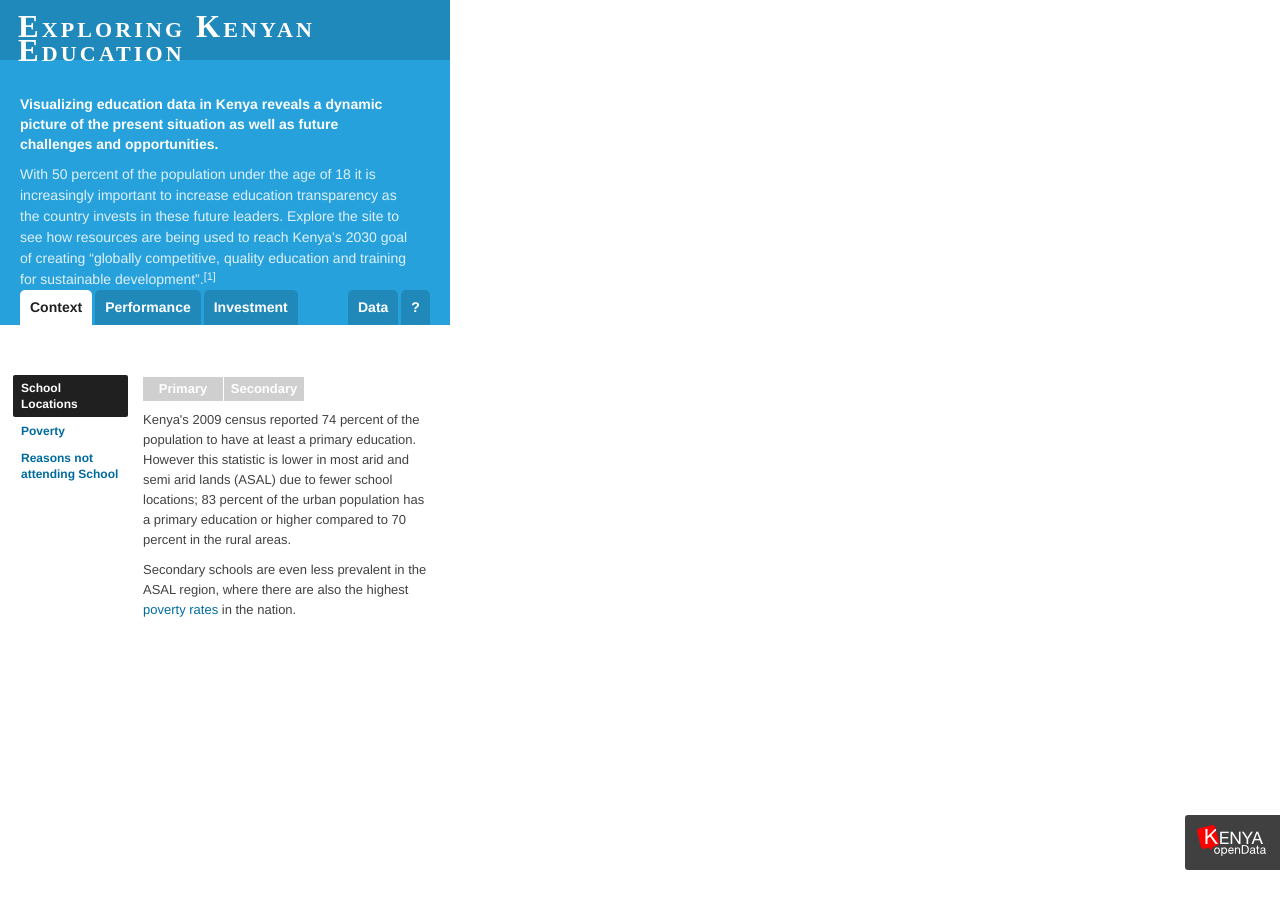
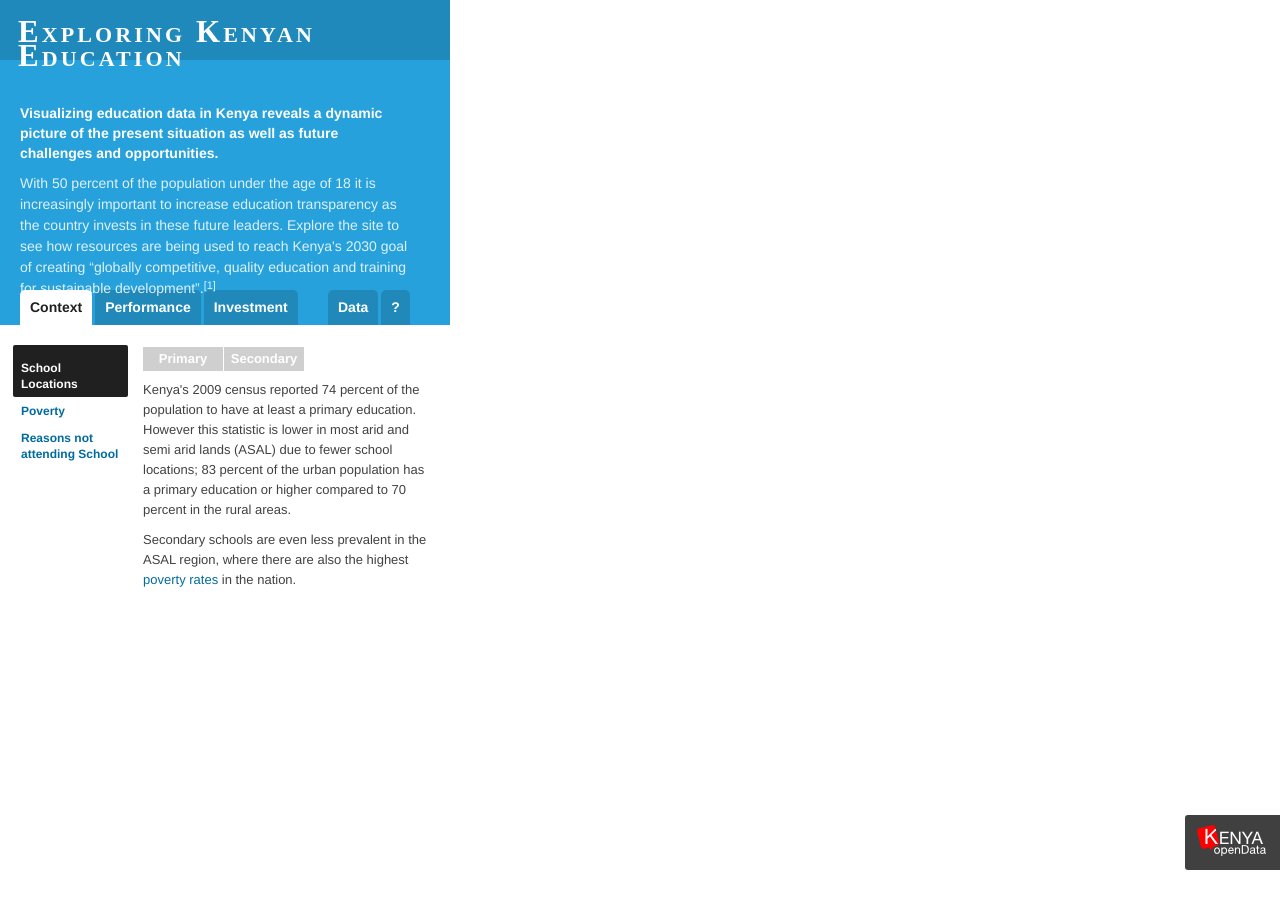
Before and after one commit to developmentseed/kenya-bank, a Jekyll site: the page index.html, which Jekyll copies as it is, in a window 1280 px wide. Built offline with Jekyll 4.4.1, drawn with Linux system fonts in a browser that asks for light colours; some web fonts are replaced; Markdown is read by kramdown in place of the engine named in the settings.

Commit message:
moved layer switcher higher

```diff
--- a/index.html
+++ b/index.html
@@ -22,7 +22,7 @@
     <li><a href='#' data-story='performance'>Performance</a></li>
     <li><a href='#' data-story='investment'>Investment</a></li>
   </ul>
-  <ul id='data-modal' class='clearfix limiter layers'>
+  <ul id='data-modal' class='layers'>
     <li><a href='open' data-story='open'>Data</a></li>
     <li><a href='#' data-story='methods' class='methods-link'>?</a></li>
   </ul>
@@ -48,7 +48,7 @@
             </div>
           </li>
           <li>
-            <a href='#' data-layer='mayarichman.kenya_poverty_noint,worldbank-education.kenya_reason' class='section-name'>Reasons not attending School</a>
+            <a href='#' data-layer='mayarichman.kenya_poverty_noint,worldbank-education.kenya_reason_attend' class='section-name'>Reasons not attending School</a>
             <div class='section'>
                 <p>In Wajir, a district with an 84 percent poverty rate in the ASAL, family related reasons, such as 'Had to work or help at home' and economic reasons like 'No money for school costs', are frequently cited as the reason for never attending school.</p> <p>Regardless of the school location and public education ensured as a universal right, other school-related costs or a family"s economic insecurity can jeopardize the student attendance and retention.</p>
                 <p>These factors directly affect  <a href='#' data-story='performance'>school performance</a>.</p>
@@ -60,7 +60,7 @@
       <div class='story performance'>
         <ul class='subnav'>
           <li class='active'>
-            <a href='#' data-layer='worldbank-education.kenya_lit' class='section-name'>Literacy by District</a>
+            <a href='#' data-layer='worldbank-education.kenya_lit' class='section-name'>Literacy</a>
             <div class='section'>
               <p>High literacy rates throughout many districts are the result of a strong primary education system in Kenya. However, many gaps can be seen, with some literacy rates falling below 20 percent arid areas with lower populations. Predictably, literacy rates are higher where there is great <a href='#' >access to schools</a>. Areas such as West Pokot and Turkana may soon see an increase in literacy due to high <a data-layer='mayarichman.kenya_prim_exam_10' href='#'>2010 exam results</a>, which show strengthening local education.
             </div>
@@ -93,7 +93,7 @@
       <div class='story investment'>
         <ul class='subnav'>
           <li class='active'>
-            <a href='#' data-layer='worldbank-education.kenya_prim_spend'class='section-name'>Spending by County</a>
+            <a href='#' data-layer='worldbank-education.kenya_prim_spend'class='section-name'>Spending Per Capita</a>
             <div class='section'>
               <ul class='clearfix'>
                <li><a href='#' data-layer='worldbank-education.kenya_prim_spend' class='primary toggle active'>Primary</a></li>
@@ -104,7 +104,7 @@
             </div>
           </li>
           <li>
-            <a href='#' class='section-name'data-layer='worldbank-education.kenya_ner_prim'>Enrollment by District</a>
+            <a href='#' class='section-name'data-layer='worldbank-education.kenya_ner_prim'>Net Enrollment Rate</a>
             <div class='section'>
               <ul class='clearfix'>
                 <li><a href='#' class='primary toggle' data-layer='worldbank-education.kenya_ner_prim'>Primary</a></li>
@@ -115,11 +115,11 @@
             </div>
           </li>
           <li>
-            <a href='#' data-layer='worldbank-education.kenya_ptr_prim'class='section-name'>Teacher to Pupil Ratio by County</a>
+            <a href='#' data-layer='worldbank-education.kenya_ptr_prim'class='section-name'>Pupil-Teacher Ratio</a>
             <div class='section'>
               <ul class='clearfix'>
                 <li><a href='#' data-layer='worldbank-education.kenya_ptr_prim'class='primary toggle active'>Primary</a></li>
-                <li><a href='#' data-layer='worldbank-education.kenya_ptr_sec' class='secondary toggle'>Secondary</a></li>
+                <li><a href='#' data-layer='    worldbank-education.kenya_ptr_sec' class='secondary toggle'>Secondary</a></li>
               </ul>
               <p>The quality of education differs dramatically between public and private schools, with the average pupil-teacher ratio in public primary schools almost 3 times higher than private.
 
--- a/style.css
+++ b/style.css
@@ -80,7 +80,7 @@ h1 {
   padding: 20px 0 10px;
   }
   h1.heading {
-    padding: 15px 10px 31px 18px;
+    padding: 20px 10px 23px 18px;
     width: 400px;
     letter-spacing: 0.1em;
     font-family: 'Pompiere', cursive;
@@ -156,7 +156,7 @@ sup {
   padding: 0 20px;
   }
   #content .limiter {
-    padding: 0 20px 0 13px;
+    padding: 20px 20px 0 13px;
     }
 
 /* ------------------------------------------
@@ -188,6 +188,7 @@ sup {
   }
   .introduction h3 {
     color: #fff;
+    margin-top:12px;
     }
 .layers li {
   float: left;
@@ -233,7 +234,6 @@ sup {
     }
 .story {
   display: none;
-  padding: 15px 0;
   }
   .story a {
     font-weight: 500;
@@ -477,6 +477,7 @@ body .wax-legend ul.labels li span {
   }
 body .wax-legend .scale ul li {
   font-size: 10px;
+  text-align:center;
   }
 
 /* ### Attribution ### */
```
